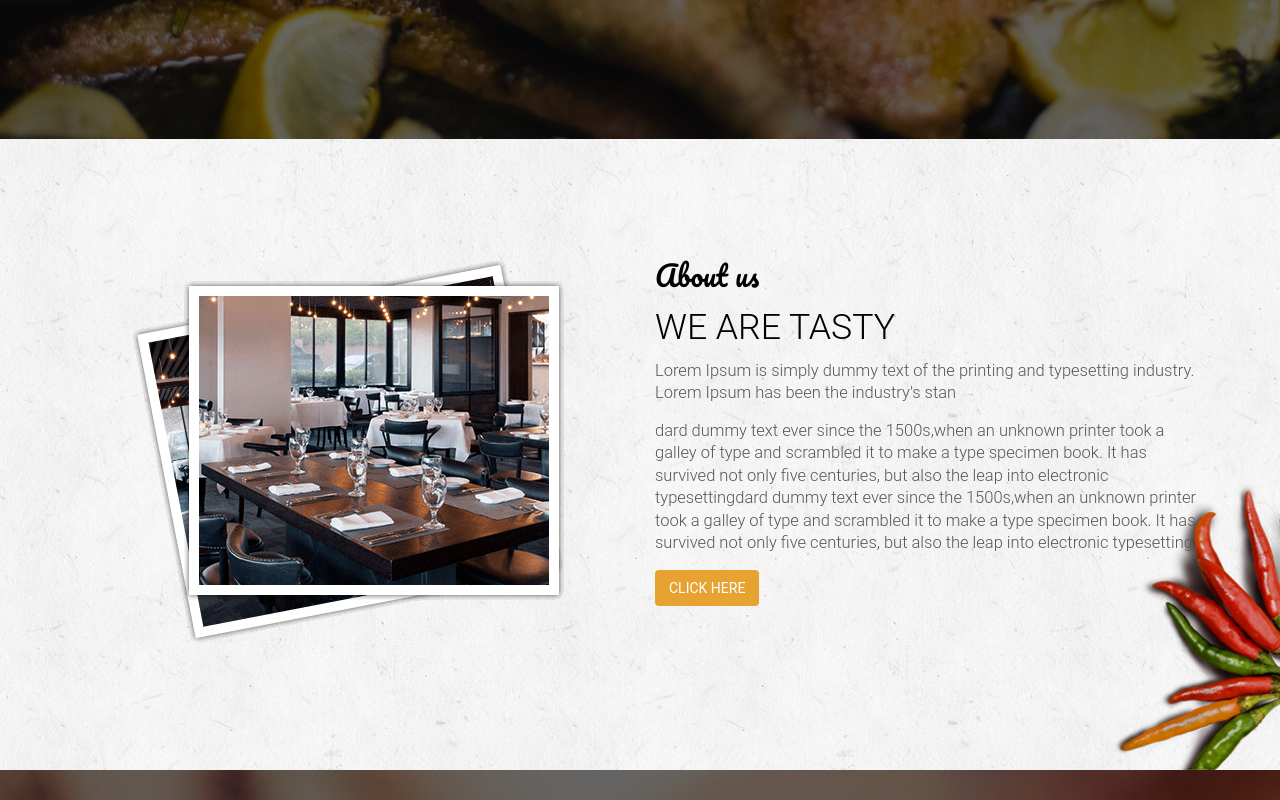
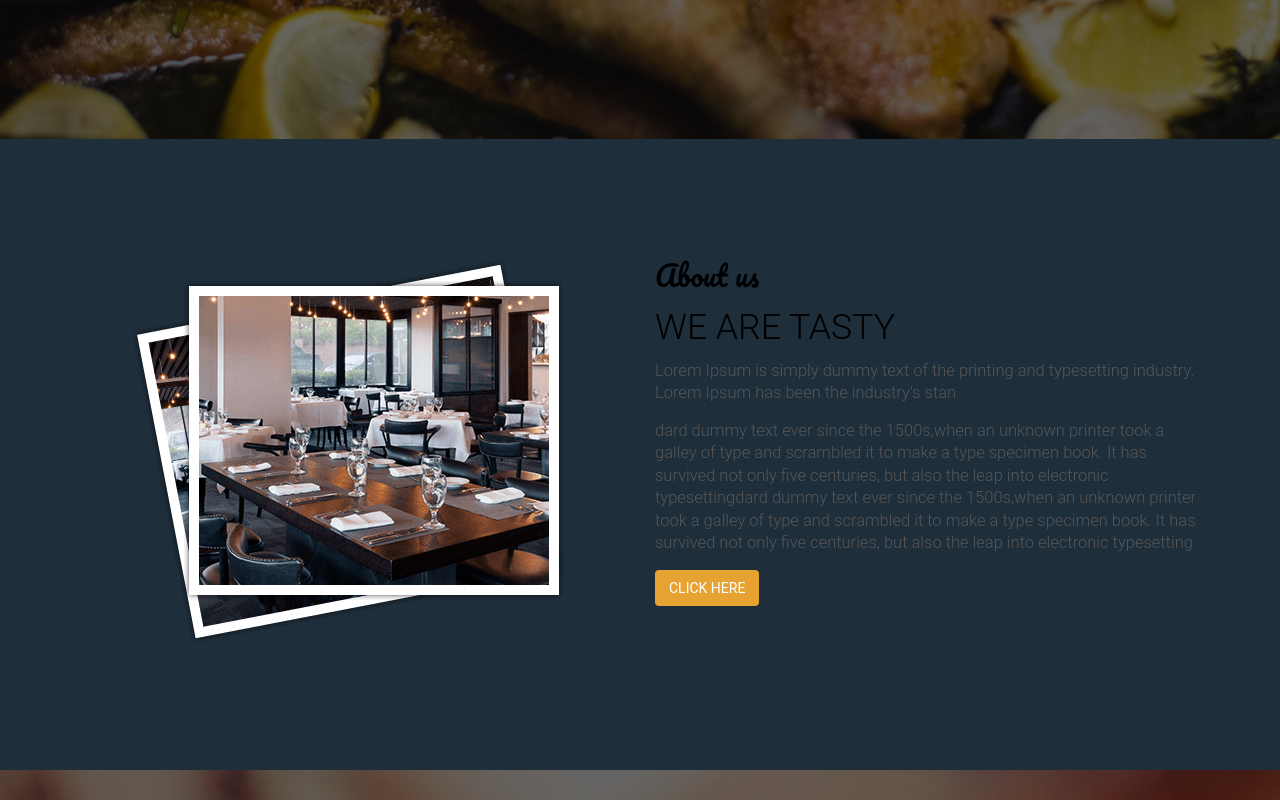
Before and after one commit to Yana2222343423/landing33, a plain HTML site: page index.html in a window 1280 px wide. Shown: the part 600-1400 px from the top of the page. Drawn offline with Linux system fonts and the light colour scheme.

Commit message:
Update index.html

```diff
--- a/index.html
+++ b/index.html
@@ -119,7 +119,8 @@
             </div>
         </section>
 
-        <section id="abouts" class="abouts">
+        <!--section id="abouts" class="abouts"-->
+		 <section>
             <div class="container">
                 <div class="row">
                     <div class="abouts_content">
```
